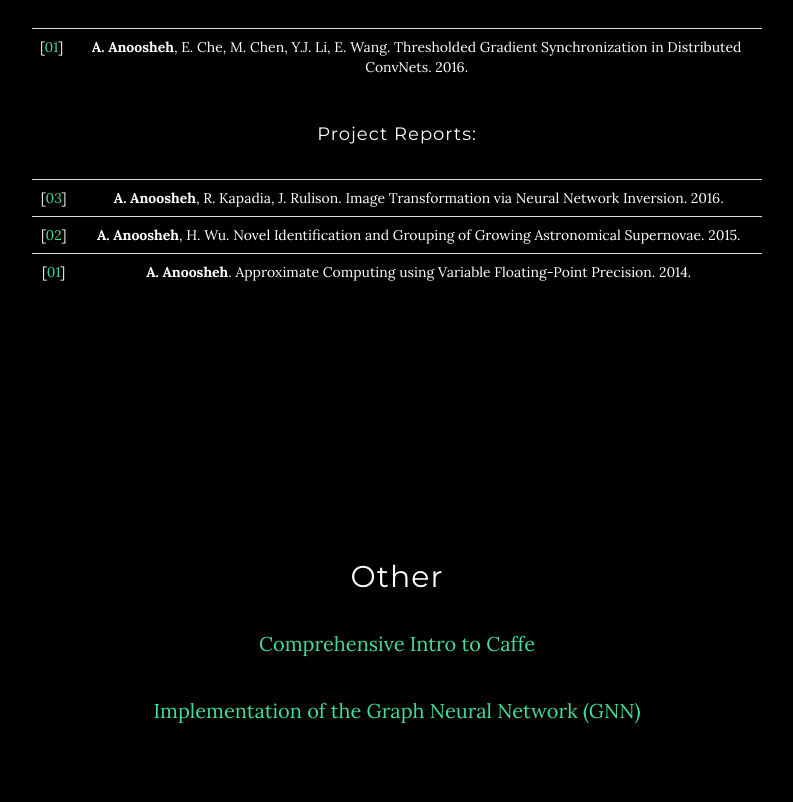
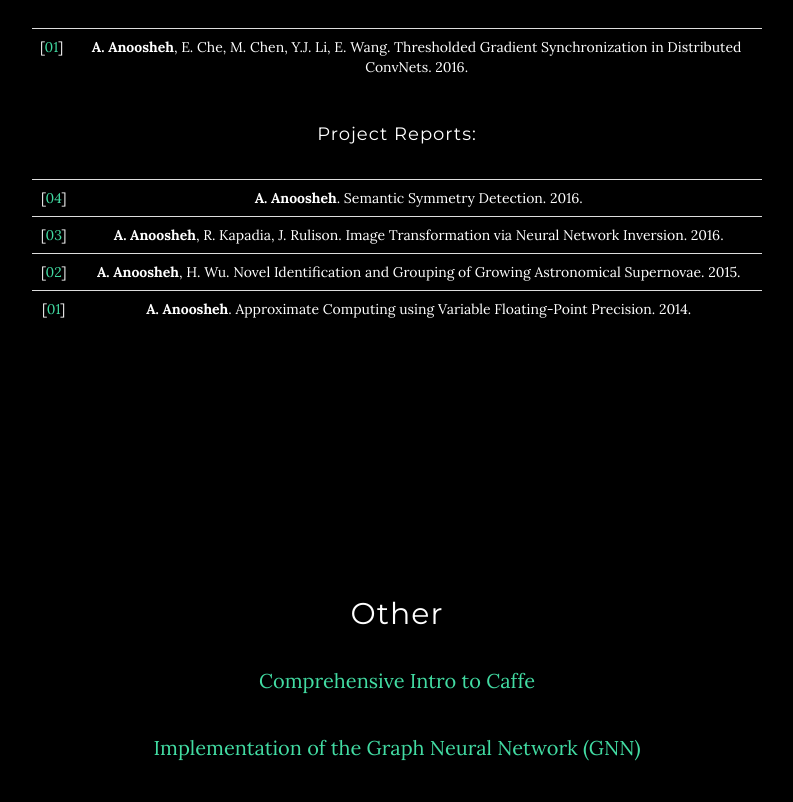
Before and after one commit to AAnoosheh/aanoosheh.github.io, a plain HTML site: page index.html in a window 1280 px wide. Shown: the part 2323-3125 px from the top of the page, without its empty margins (243-1036 px from the left). Drawn offline with Linux system fonts and the light colour scheme.

Commit message:
Add Symmetry proj report

```diff
--- a/index.html
+++ b/index.html
@@ -145,6 +145,10 @@
         <table class="table" width="700">
           <tbody>
             <tr>
+              <td>[<a href="data/Symmetry.pdf">04</a>]</td>
+              <td><strong>A. Anoosheh</strong>. Semantic Symmetry Detection. 2016.</td>
+            </tr>
+            <tr>
               <td>[<a href="data/ClassTransfer.pdf">03</a>]</td>
               <td><strong>A. Anoosheh</strong>, R. Kapadia, J. Rulison. Image Transformation via Neural Network Inversion. 2016.</td>
             </tr>
```
Also changed, not shown: 1 other file.
